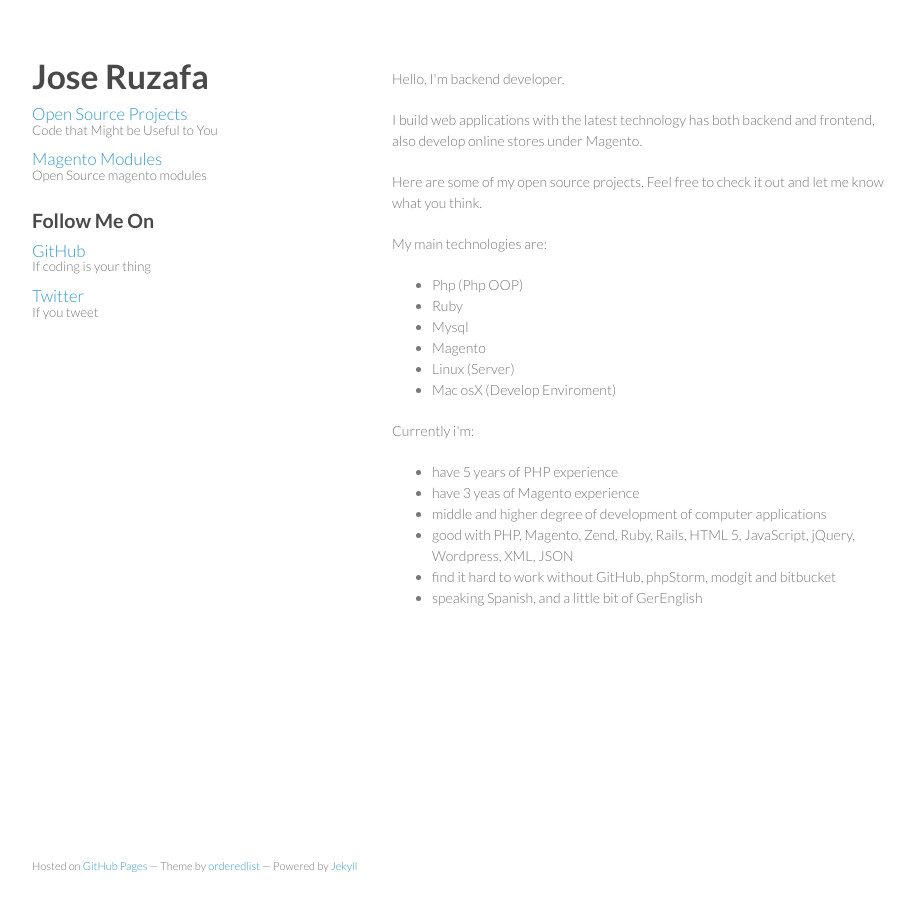
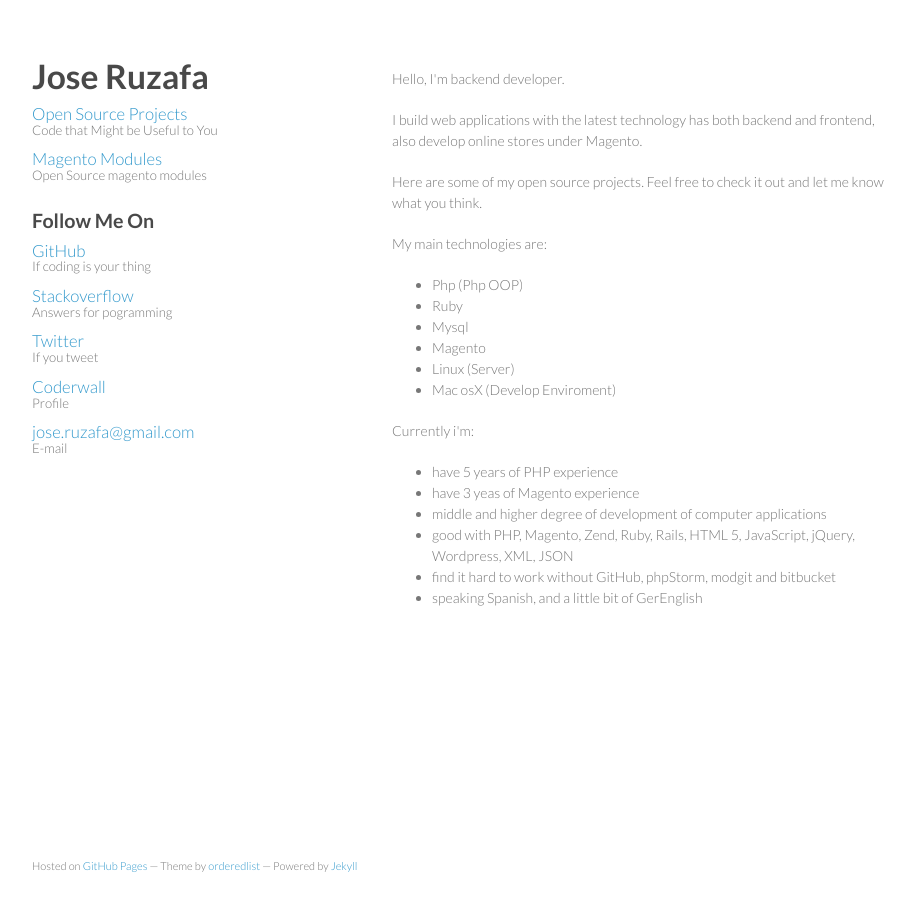
Before and after one commit to jruzafa/jruzafa.github.io, a Jekyll site: the page built from index.html, in a window 1280 px wide. Shown: the whole page, without its empty margins (178-1093 px from the left). Built offline with Jekyll 4.4.1, drawn with Linux system fonts in a browser that asks for light colours; nearby versions of some CDN libraries.

Commit message:
add social networks

```diff
--- a/_includes/header.html
+++ b/_includes/header.html
@@ -29,5 +29,8 @@
 
         <h3>Follow Me On</h3>
         <p class="view"><a href="https://github.com/jruzafa" target="tab">GitHub<small>If coding is your thing</small></a></li>
+        <p class="view"><a href="http://stackoverflow.com/users/944571/jruzafa" target="tab">Stackoverflow<small>Answers for pogramming</small></a></li>
         <p class="view"><a href="https://twitter.com/jruzafa" target="tab">Twitter<small>If you tweet</small></a></li>
+        <p class="view"><a href="https://coderwall.com/jruzafa" target="tab">Coderwall<small>Profile</small></a></li>
+        <p class="view"><a href="mailto:jose.ruzafa@gmail.com" target="tab">jose.ruzafa@gmail.com<small>E-mail</small></a></li>
       </header>
```
